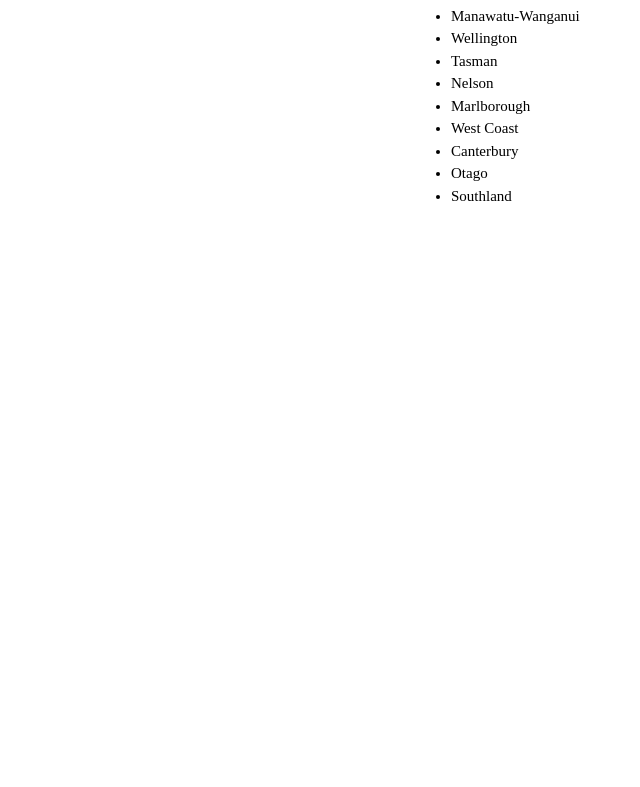
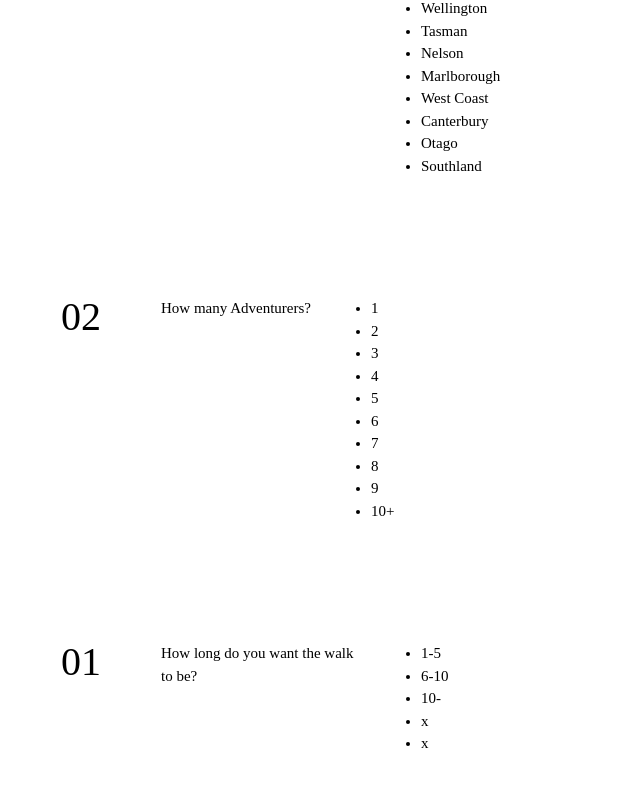
Before and after one commit to rhazsolomon/TheWaiters, a React (Vite) app: page / in a window 1280 px wide. Shown: the part 251-1038 px from the top of the page, without its empty margins (7-647 px from the left). Before the commit the page ends 800 px from the top, so only its background shows below. Built offline with nearby package versions, Linux system fonts and the light colour scheme.

Commit message:
added questions

```diff
--- a/src/components/App.js
+++ b/src/components/App.js
@@ -1,12 +1,18 @@
 import React, { useState } from 'react'
 import { RegionQuestion } from './RegionQuestion'
+import { GroupSizeQuestion } from './GroupSizeQuestion'
+import { WalkLengthQuestion } from './WalkLengthQuestion'
 
 export const App = () => {
   const [region, setRegion] = useState(null);
+  const [groupSize, setGroupSize] = useState(null);
+  const [walkLength, setWalkLength] = useState(null);
 
   return (
-    <div className="question">
+    <div>
       <RegionQuestion region={region} setRegion={setRegion}/>
+      <GroupSizeQuestion groupSize={groupSize} setGroupSize={setGroupSize}/>
+      <WalkLengthQuestion walkLength={walkLength} setWalkLength={setWalkLength}/>
     </div>
   )
 }
--- /dev/null
+++ b/src/components/GroupSizeQuestion.js
@@ -0,0 +1,29 @@
+import React, { useState } from 'react'
+
+export const GroupSizeQuestion = (props) => {
+  return (
+    <div className="question">
+      <div>{props.groupSize}</div>
+      <div className="q-number">
+        02
+      </div>
+      <div className="q-text">
+        How many Adventurers?
+      </div>
+      <div className="q-input">
+        <ul>
+          <li onClick={() => props.setGroupSize('1')}>1</li>
+          <li onClick={() => props.setGroupSize('2')}>2</li>
+          <li onClick={() => props.setGroupSize('3')}>3</li>
+          <li onClick={() => props.setGroupSize('4')}>4</li>
+          <li onClick={() => props.setGroupSize('5')}>5</li>
+          <li onClick={() => props.setGroupSize('6')}>6</li>
+          <li onClick={() => props.setGroupSize('7')}>7</li>
+          <li onClick={() => props.setGroupSize('8')}>8</li>
+          <li onClick={() => props.setGroupSize('9')}>9</li>
+          <li onClick={() => props.setGroupSize('10+')}>10+</li>
+        </ul>
+      </div>
+    </div>
+  )
+}
--- /dev/null
+++ b/src/components/WalkLengthQuestion.js
@@ -0,0 +1,24 @@
+import React, { useState } from 'react'
+
+export const WalkLengthQuestion = (props) => {
+  return (
+    <div className="question">
+      <div>{props.walkLength}</div>
+      <div className="q-number">
+        01
+      </div>
+      <div className="q-text">
+        How long do you want the walk to be?
+      </div>
+      <div className="q-input">
+        <ul>
+          <li onClick={() => props.setWalkLength({min: 1, max: 5})}>1-5</li>
+          <li onClick={() => props.setWalkLength({min: 6, max: 10})}>6-10</li>
+          <li onClick={() => props.setWalkLength({min: 11, max: 15})}>10-</li>
+          <li onClick={() => props.setWalkLength({min: 16, max: 20})}>x</li>
+          <li onClick={() => props.setWalkLength({min: 1, max: 5})}>x</li>
+        </ul>
+      </div>
+    </div>
+  )
+}
```
Also changed, not shown: src/components/HuttCard.js (added, +35 -0 lines).
